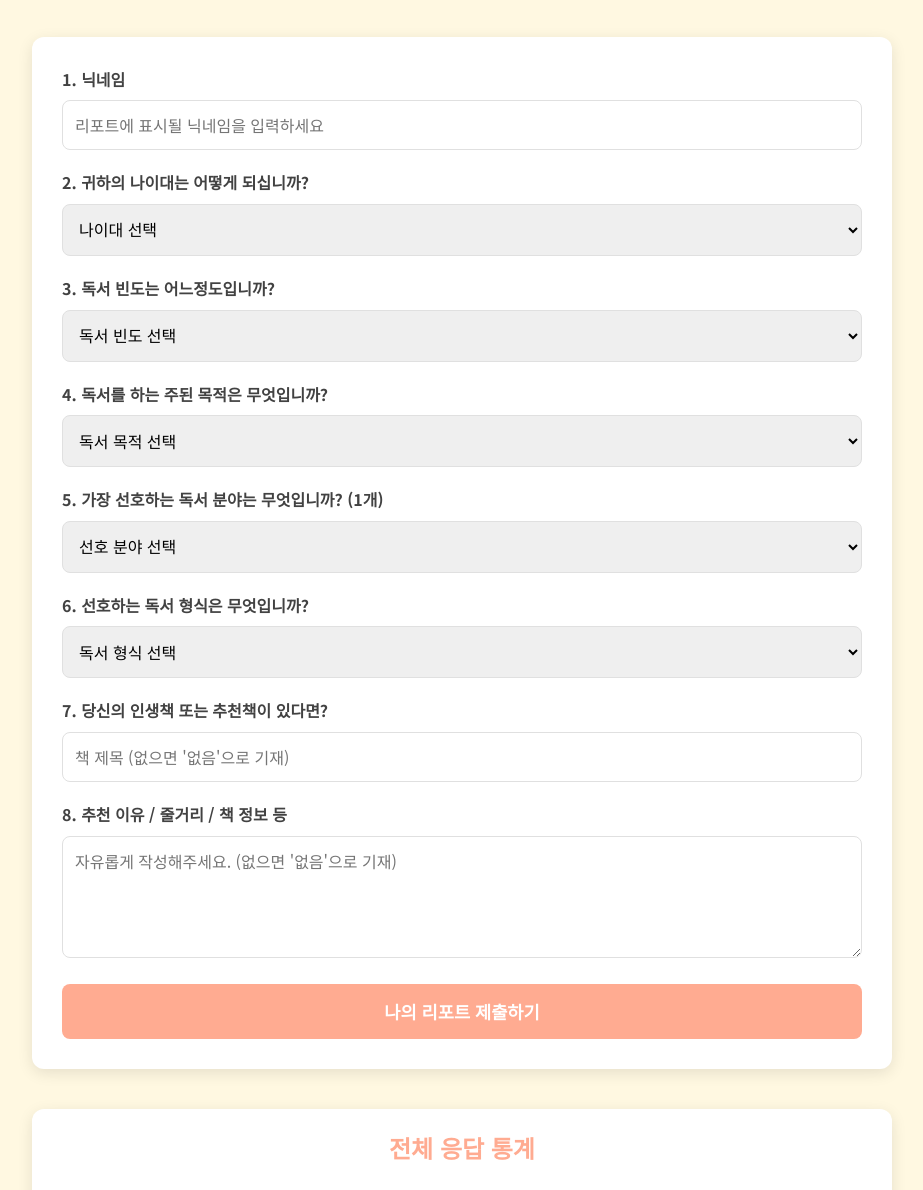
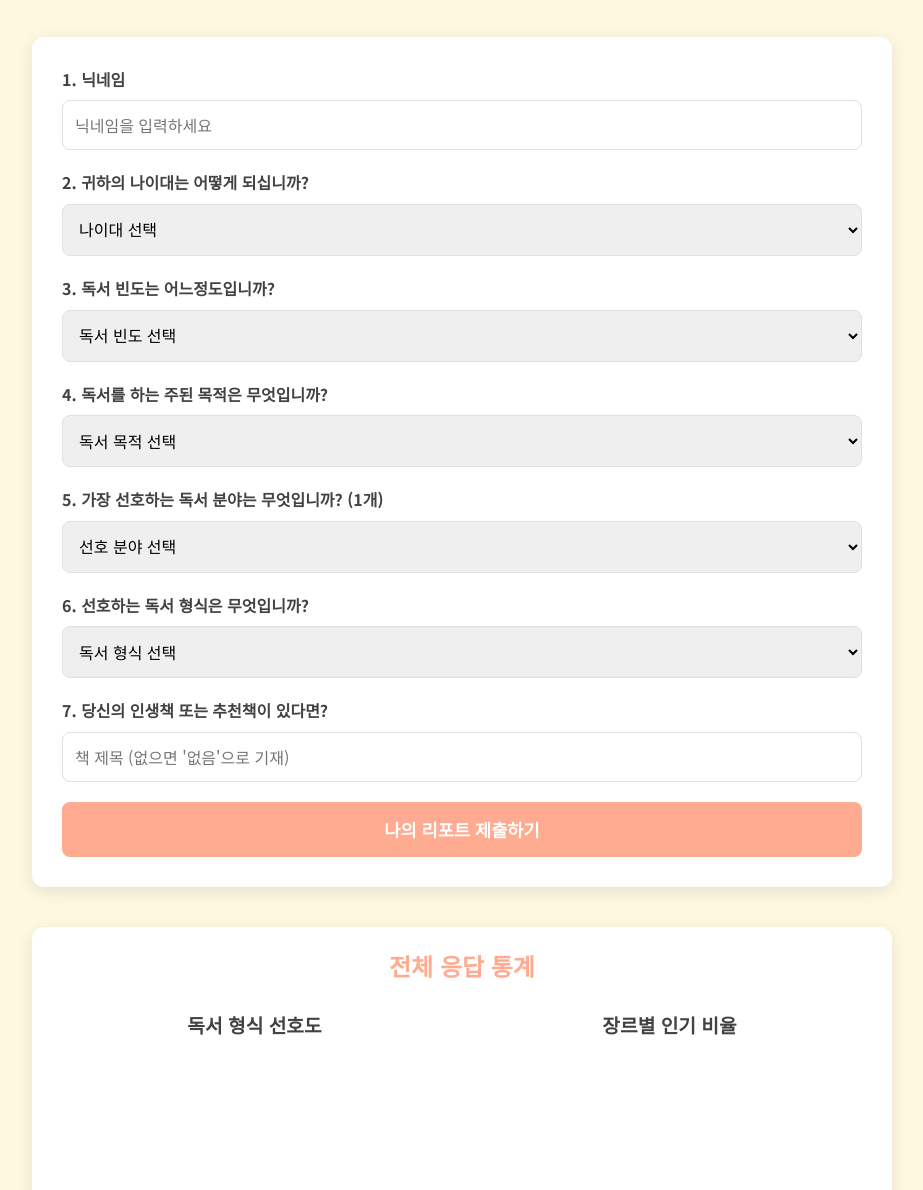
Before and after one commit to wonwonwonwonwon/-, a plain HTML site: page index.html in a window 1280 px wide. Shown: the part 110-1300 px from the top of the page, without its empty margins (178-1101 px from the left). Drawn offline with nearby package versions, Linux system fonts and the light colour scheme; no server answers.

Commit message:
Add files via upload

```diff
--- a/index.html
+++ b/index.html
@@ -17,7 +17,7 @@
 
                 <div class="form-group">
                     <label for="nickname">1. 닉네임</label>
-                    <input type="text" id="nickname" name="nickname" placeholder="리포트에 표시될 닉네임을 입력하세요" required>
+                    <input type="text" id="nickname" name="nickname" placeholder="닉네임을 입력하세요" required>
                 </div>
 
                 <div class="form-group">
@@ -90,11 +90,6 @@
                     <input type="text" id="bookTitle" name="bookTitle" placeholder="책 제목 (없으면 '없음'으로 기재)">
                 </div>
 
-                <div class="form-group">
-                    <label for="bookReason">8. 추천 이유 / 줄거리 / 책 정보 등</label>
-                    <textarea id="bookReason" name="bookReason" rows="4" placeholder="자유롭게 작성해주세요. (없으면 '없음'으로 기재)" required></textarea>
-                </div>
-
                 <button type="submit">나의 리포트 제출하기</button>
             </form>
 
@@ -126,7 +121,6 @@
                     <div class="records-header">
                         <div>닉네임</div>
                         <div>책 제목</div>
-                        <div>추천 이유</div>
                         <div>나이대</div>
                         <div>독서 빈도</div>
                     </div>
--- a/styles.css
+++ b/styles.css
@@ -272,7 +272,6 @@ footer {
 
     .record-nickname::before { content: '닉네임: '; }
     .record-book-title::before { content: '책 제목: '; }
-    .record-book-reason::before { content: '추천 이유: '; }
     .record-age::before { content: '나이대: '; }
     .record-frequency::before { content: '독서 빈도: '; }
 
```
